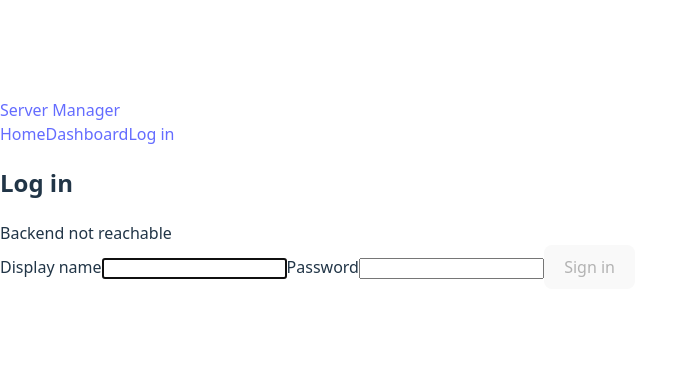
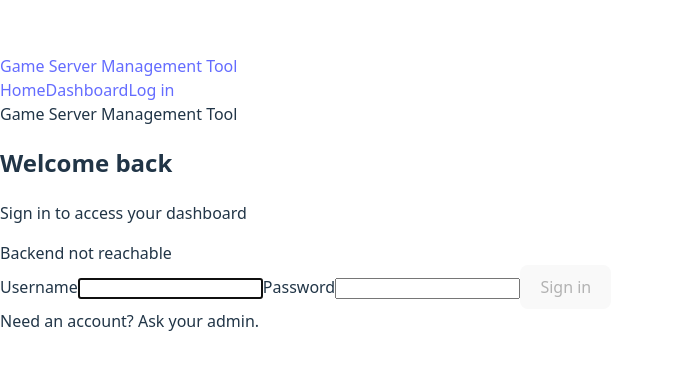
Before and after one commit to TJHughes02/Game_Server_Management_Tool, a React (Vite) app in the folder ReactJS_Reqd_Files/my-react-app/: page /login in a window 1280 px wide. Shown: the part 207-576 px from the top of the page, without its empty margins (0-677 px from the left). Built offline with nearby package versions, Linux system fonts and the light colour scheme; no server answers.

Commit message:
Changed some formatting, doing CSS

```diff
--- a/ReactJS_Reqd_Files/my-react-app/src/components/NavBar.jsx
+++ b/ReactJS_Reqd_Files/my-react-app/src/components/NavBar.jsx
@@ -5,7 +5,7 @@ export default function NavBar() {
     return (
         <nav className="navbar">
             <div className="nav-inner">
-                <Link to="/" className="brand">Server Manager</Link>
+                <Link to="/" className="brand">Game Server Management Tool</Link>
                 <div className="nav-links">
                     <NavLink to="/" end className={({ isActive }) => isActive ? 'link active' : 'link'}>Home</NavLink>
                     <NavLink to="/dashboard" className={({ isActive }) => isActive ? 'link active' : 'link'}>Dashboard</NavLink>
--- a/ReactJS_Reqd_Files/my-react-app/src/pages/Login.jsx
+++ b/ReactJS_Reqd_Files/my-react-app/src/pages/Login.jsx
@@ -1,7 +1,6 @@
 import { useState, useEffect } from 'react'
 import { useNavigate } from 'react-router-dom'
 import { useAuth } from '../context/AuthContext.jsx'
-// should no longer use 'demouser' that I had set previously
 
 export default function Login() {
   const [displayName, setDisplayName] = useState('')
@@ -48,30 +47,53 @@ export default function Login() {
 
   const canSubmit = displayName.trim() && password
 
-  return (
-    <main className="page center gray-bg">
-      <form className="card form" onSubmit={handleSubmit}>
-        <h2 className="title">Log in</h2>
-        {backendStatus === 'ok' && <div className="muted small">Backend: OK</div>}
-        {backendStatus === 'down' && <div className="error">Backend not reachable</div>}
+  // for the username section, we might only use 'username' instead of email, unsure about this for now.
+   return (
+    <main className="page login-hero">
+      <div className="login-card">
+        <div className="login-header">
+          <div className="login-badge">Game Server Management Tool</div>
+          <h2 className="login-title">Welcome back</h2>
+          <p className="login-subtitle">Sign in to access your dashboard</p>
+          {backendStatus === 'ok' && <div className="login-status ok">Backend: OK</div>}
+          {backendStatus === 'down' && <div className="login-status bad">Backend not reachable</div>}
+        </div>
+        <form className="login-form" onSubmit={handleSubmit}>
+          <label className="login-label">
+            <span>Username</span>
+            <input
+              className="login-input"
+              value={displayName}
+              onChange={e => setDisplayName(e.target.value)}
+              placeholder=""
+              autoFocus
+            />
+          </label>
 
-        <label className="label">
-          Display name
-          <input className="input" value={displayName}
-                 onChange={e => setDisplayName(e.target.value)} autoFocus />
-        </label>
+          <label className="login-label">
+            <span>Password</span>
+            <input
+              className="login-input"
+              type="password"
+              value={password}
+              onChange={e => setPassword(e.target.value)}
+              placeholder=""
+            />
+          </label>
 
-        <label className="label">
-          Password
-          <input className="input" type="password" value={password}
-                 onChange={e => setPassword(e.target.value)} />
-        </label>
+          {error && <div className="login-error">{error}</div>}
 
-        {error && <div className="error">{error}</div>}
-        <button className="btn primary full" disabled={!canSubmit || loading}>
-          {loading ? 'Signing in…' : 'Sign in'}
-        </button>
-      </form>
+          <button className="login-button" disabled={!canSubmit || loading}>
+            {loading ? 'Signing in…' : 'Sign in'}
+          </button>
+        </form>
+
+        <div className="login-footer">
+          <span className="login-hint">Need an account? Ask your admin.</span>
+        </div>
+      </div>
+
+      <div className="login-accent" aria-hidden="true" />
     </main>
   )
 }
```
